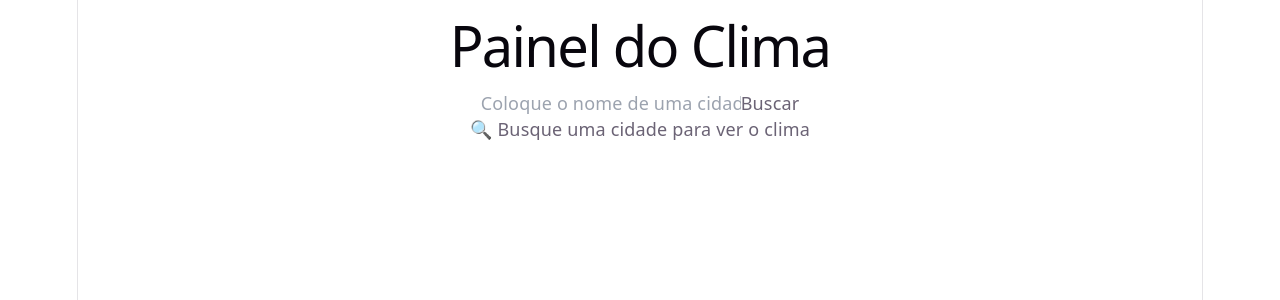
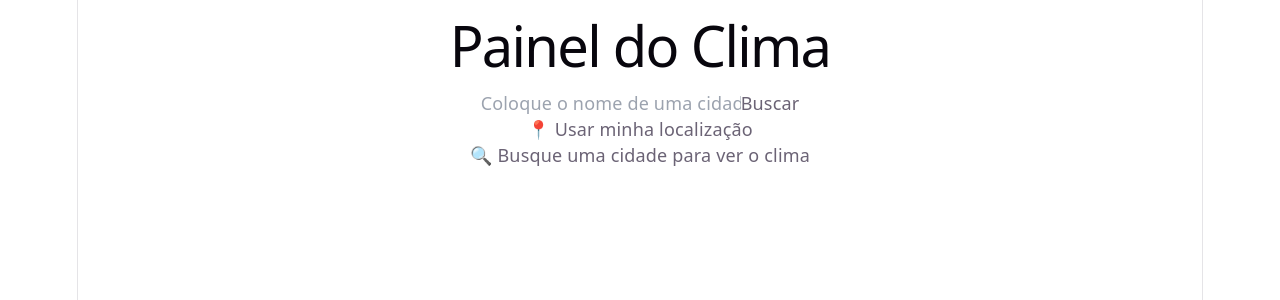
Before and after one commit to PedroMacuje/Weather-Dashboard, a React (Vite) app: page / in a window 1280 px wide. Shown: the top 300 px of the page. Built offline with nearby package versions, Linux system fonts and the light colour scheme.

Commit message:
feat: add geolocation fetch by user location

```diff
--- a/src/App.tsx
+++ b/src/App.tsx
@@ -4,7 +4,7 @@ import SearchBar from "./components/SearchBar";
 import CardDisplay from "./components/CardDisplay";
 import FavoritesList from "./components/FavoritesList";
 
-import { getWeather } from "./services/weatherAPI";
+import { getWeather, getWeatherByCoord } from "./services/weatherAPI";
 
 import type { WeatherData } from "./types";
 
@@ -32,6 +32,34 @@ function App() {
     }
   };
 
+  const handleUserLocation = () => {
+    if (!navigator.geolocation) {
+      setError("Geolocalização não é suportada pelo seu navegador");
+      return;
+    }
+
+    setIsLoading(true);
+    setError("");
+
+    navigator.geolocation.getCurrentPosition(
+      async (position) => {
+        try {
+          const { latitude, longitude } = position.coords;
+          const data = await getWeatherByCoord(latitude, longitude);
+          setWeather(data);
+        } catch (error) {
+          setError("Erro ao buscar o clima na sua localização");
+        } finally {
+          setIsLoading(false);
+        }
+      },
+      () => {
+        setError("Permissão de localização negada");
+        setIsLoading(false);
+      },
+    );
+  };
+
   return (
     <div className="min-h-screen bg-gradient-to-br from-blue-100 via-purple-100 to-pink-100 py-8 px-4">
       <div className="max-w-md mx-auto space-y-4">
@@ -39,6 +67,14 @@ function App() {
           Painel do Clima
         </h1>
         <SearchBar onSearch={handleSearch} isLoading={isLoading} />
+        <button
+          onClick={handleUserLocation}
+          className="w-full py-2 rounded-lg bg-white/70 backdrop-blur-sm
+             hover:bg-white transition-all duration-200
+             text-gray-700 font-medium"
+        >
+          📍 Usar minha localização
+        </button>
         <FavoritesList favorites={favorites} handleSearch={handleSearch} />
         <CardDisplay
           isLoading={isLoading}
```
